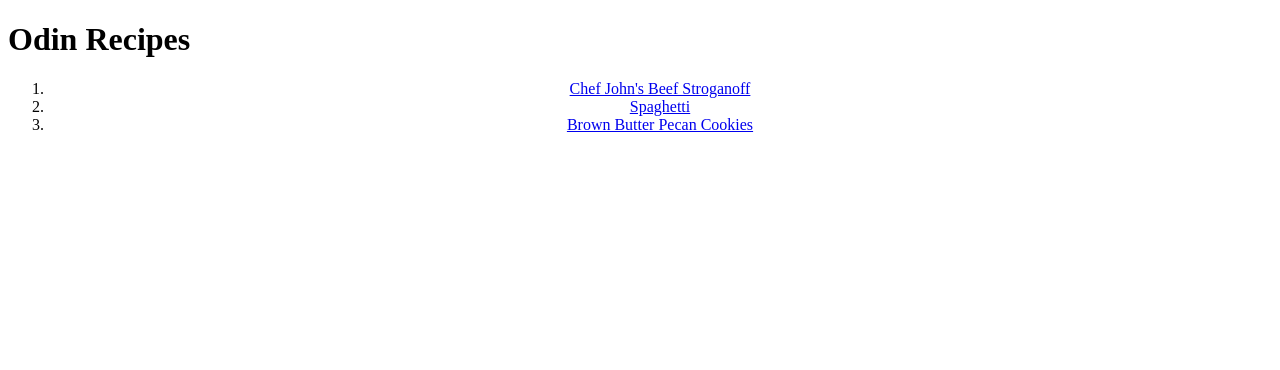
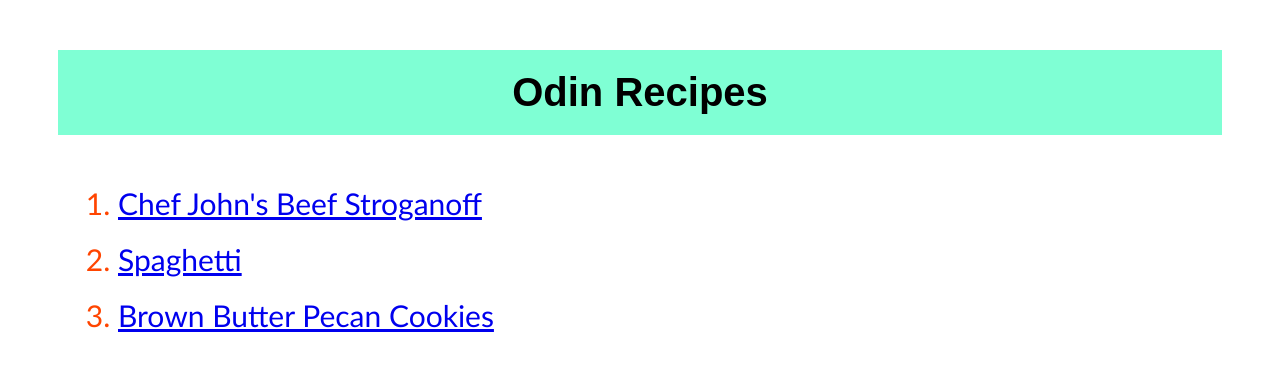
Before and after one commit to djzager1/odin-recipes, a plain HTML site: page index.html in a window 1280 px wide. Drawn offline with Linux system fonts and the light colour scheme.

Commit message:
edit stylesheet

```diff
--- a/style.css
+++ b/style.css
@@ -1,5 +1,5 @@
-.title {
-    display: block;
+#title {
+    box-sizing: border-box;
     font-family: Arial, Helvetica, sans-serif;
     font-size: 40px;
     font-weight: bold;
@@ -7,9 +7,24 @@
     text-align: center;
 
     margin: 50px;
-    padding: 20px
+    padding: 20px;
 }
 
 .recipes {
-    text-align: center;
+    color: orangered;
+    font-size: 30px;
+    margin: 50px;
+    font-family: 'Gill Sans', 'Gill Sans MT', Calibri, 'Trebuchet MS', sans-serif;
 }
+
+.one {
+    margin: 20px;
+}
+
+.two {
+    margin: 20px;
+}
+
+.three {
+    margin: 20px;
+}
```
